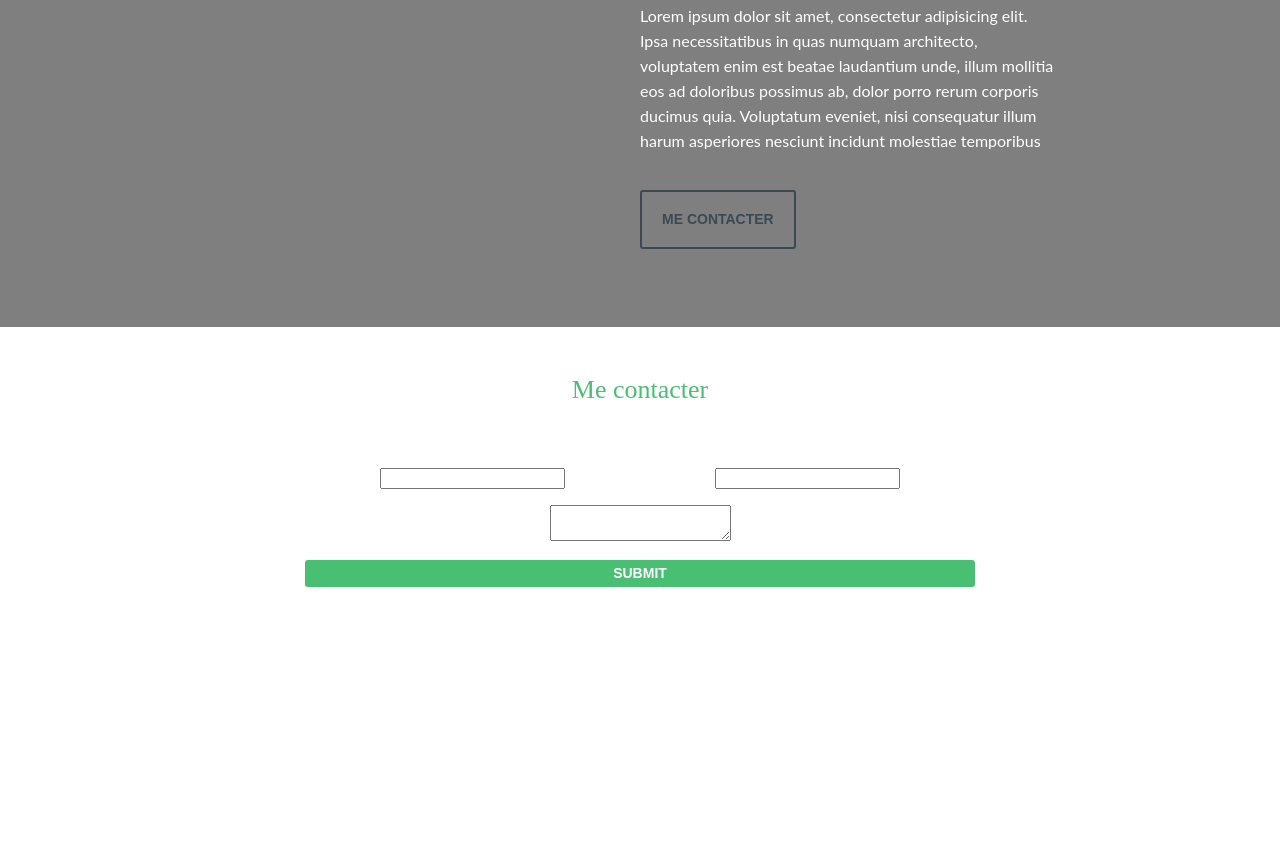
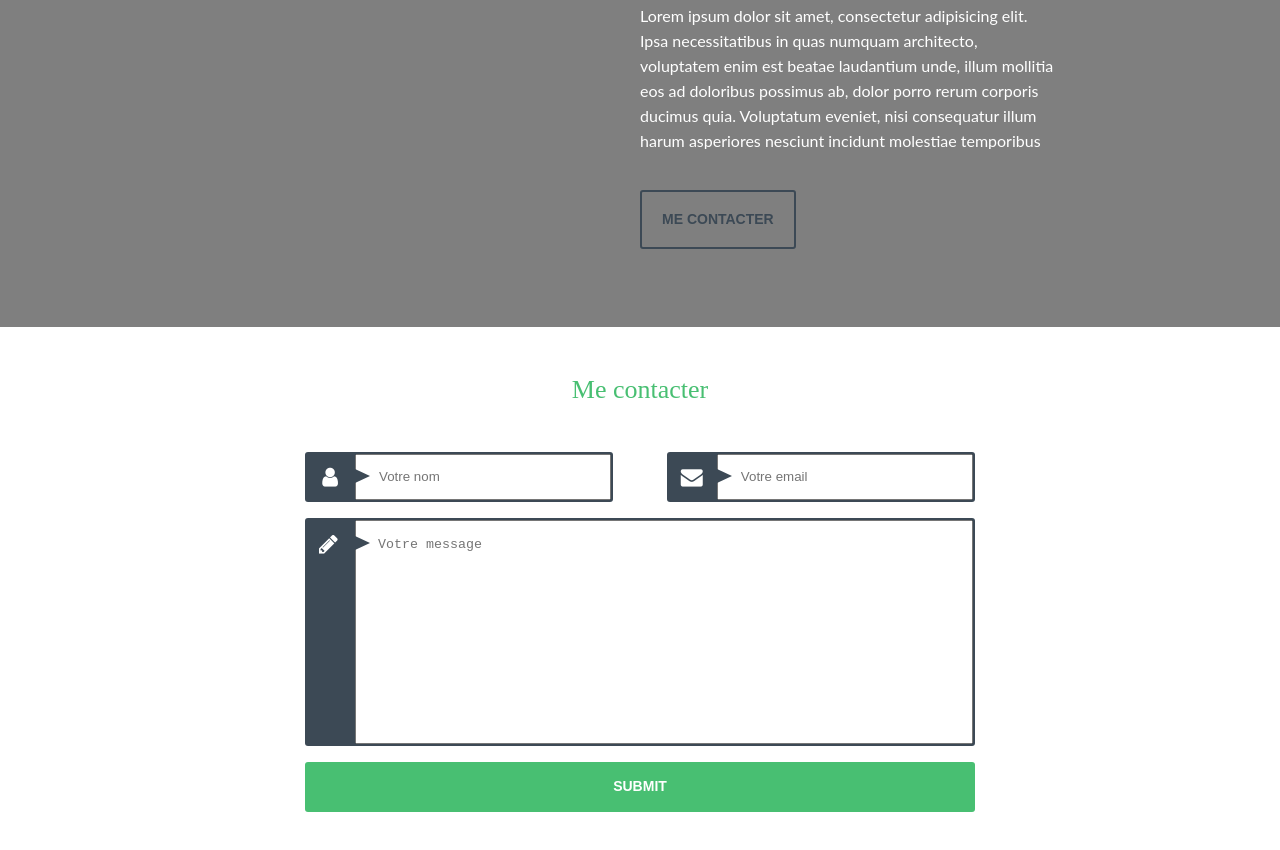
Before and after one commit to wladimir1982/Foliac, a plain HTML site: page index.html in a window 1280 px wide. Shown: the part 2031-2881 px from the top of the page. Before the commit the page ends 2668 px from the top, so only its background shows below. Drawn offline with nearby package versions, Linux system fonts and the light colour scheme; a web font is replaced by a local one.

Commit message:
ContactForm

```diff
--- a/css/parts/form.css
+++ b/css/parts/form.css
@@ -1,21 +1,107 @@
 /*form*/
 
-.form {
+.form {}
+.form__text {
+    margin-top: 0;
+    padding: 2px 2px 0 50px;
+    position: relative;
+    border-radius: 3px;
+    background-color: #3c4955;
+}
+.form__text:not(.form__text--message) {
+    height: 50px;
+}
+/*:not(form__text--message)*/
+.form__text:after {
+    content: "";
+    width: 0;
+    height: 0;
+    position: absolute;
+    top: calc(50% - 7.5px);
+    left: 50px;
+    border-top: 7.5px solid transparent;
+    border-left: 15px solid #3c4955;
+    border-bottom: 7.5px solid transparent;
+}
+.form__text--name {
+    width: 46%;
+    float: left;
+    line-height: 0;
+}
+.form__text--name:before {
+    content: "\f007";
+    font-family: 'FontAwesome';
+    font-size: 22px;
+    line-height: 22px;
+    width: 22px;
+    height: 22px;
+    position: absolute;
+    top: calc(50% - 11px);
+    left: 14px;
+    color: #ffffff;
+}
+.form__text--email {
+    width: 46%;
+    float: right;
+    line-height: 0;
+}
+.form__text--email:before {
+    content: "\f0e0";
+    font-family: 'FontAwesome';
+    font-size: 22px;
+    line-height: 22px;
+    width: 22px;
+    height: 22px;
+    position: absolute;
+    top: calc(50% - 11px);
+    left: 14px;
+    color: #ffffff;
+}
+.form__input {
+    width: 100%;
+    height: 46px;
+    padding: 0 22px;
+
 
 }
-.form__text--name {
-    width: 50%;
-    float: left;
+.form__input:focus {
+    outline: none;
 }
-.form__text--email {
-    width: 50%;
-    float: right;
+.form__input::-webkit-input-placeholder,
+.form__input::-moz-placeholder,
+.form__input:-ms-input-placeholder,
+.form__input:-moz-placeholder {
+    color: #a6a5a5;
 }
 .form__text--message {
+    height: 228px;
+    padding-left: 50px;
     clear: both;
+    line-height: 0;
+}
+.form__text--message:after {
+   top: 18px;
+}
+
+.form__icon{
+    font-size: 22px;
+    position: absolute;
+    top: 15px;
+    left: 14px;
+    color: #ffffff;
+}
+.form__textarea {
+    width: 100%;
+    height: 224px;
+    padding: 16.5px 22px;
+    resize: none;
+}
+.form__textarea:focus {
+    outline: none;
 }
 .form-btn {
     width: 100%;
+    height: 50px;
     display: block;
     color: #ffffff;
     font-size: 14px;
--- a/index.html
+++ b/index.html
@@ -135,24 +135,28 @@
                     <!-- text-btn__info-->
                 </div>
             </div>
-        </section><!-- .text-btn -->
+        </section>
+        <!-- .text-btn -->
         <section class="contact-form">
             <div class="container container--700--width">
                 <h1 class="contact-form__title">Me contacter</h1>
                 <form action="" class="form">
-                   <p class="form-text form__text--name">
-                    <input type="text" name="Name">
+                    <p class="form__text form__text--name">
+                        <input class="form__input" type="text" name="Name" placeholder="Votre nom">
                     </p>
-                    <p class="form-text form__text--email">
-                    <input type="email" name="Email">
+                    <p class="form__text form__text--email">
+                        <input class="form__input" type="email" name="Email" placeholder="Votre email">
                     </p>
-                    <p class="form-text form__text--message">
-                    <textarea name="Message" id=""></textarea>
+                    <p class="form__text form__text--message">
+                        <i class="fa fa-pencil form__icon" aria-hidden="true"></i>
+                        <textarea class="form__textarea" name="Messa
+                        ge" id="" placeholder="Votre message"></textarea>
                     </p>
                     <input class="form-btn" type="submit" value="submit">
                 </form>
             </div>
-        </section><!--.contact-form-->
+        </section>
+        <!--.contact-form-->
     </main>
 
 
```
